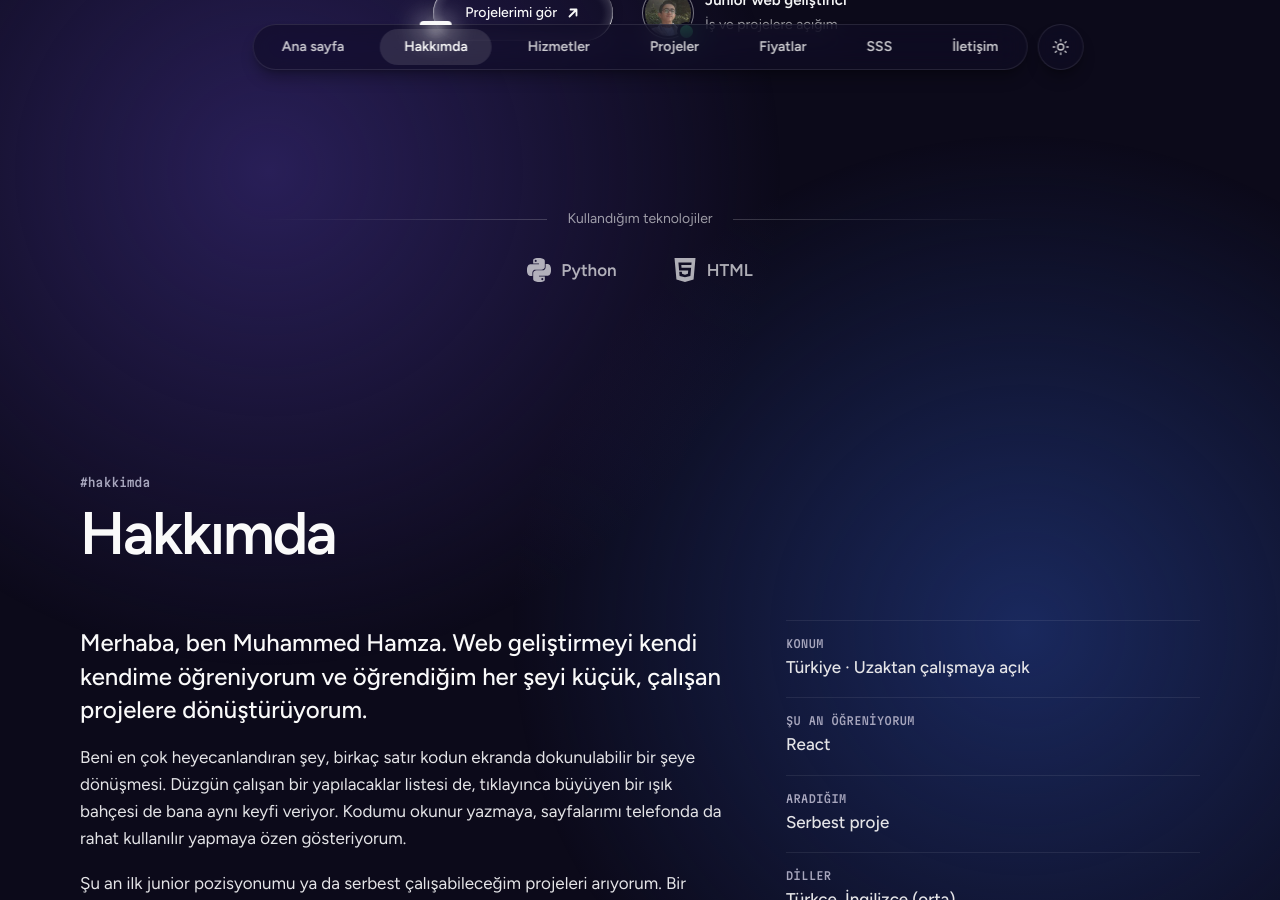
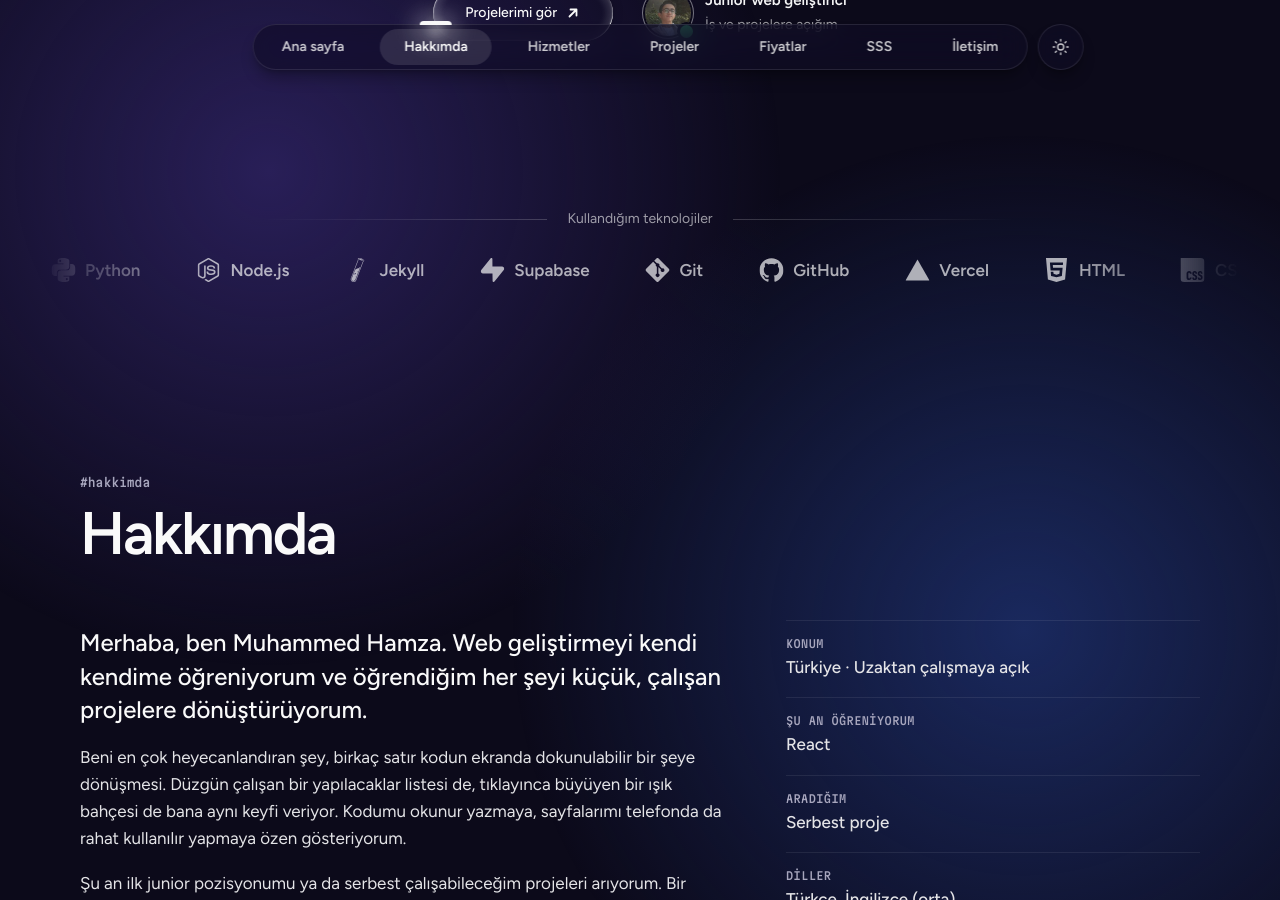
Before and after one commit to MuhammedHmz1453/MuhammedHmz1453.github.io, a Jekyll site: the page built from index.html, in a window 1280 px wide and 900 px high, scrolled down 572 px. Built offline with Jekyll 4.4.1, drawn with Linux system fonts in a browser that asks for light colours.

Commit message:
Kullandığım teknolojiler şeridi güncellendi; Jekyll logosu eklendi
Co-Authored-By: Claude Opus 5.5 <noreply@anthropic.com>
Claude-Session: https://claude.ai/code/session_015cD98G2LMLwpiJcFaBPEqb

```diff
--- a/_data/yetenekler.yml
+++ b/_data/yetenekler.yml
@@ -1,8 +1,24 @@
 aciklama: "Yüzdelik çubuklar yerine dürüst bir sınıflandırma: neyi sağlam bildiğim, neyi kullanarak büyüttüğüm, neye yeni başladığım."
 kok_saldi:
+  - ad: HTML
+    nerede: ''
+  - ad: CSS
+    nerede: ''
+  - ad: JavaScript
+    nerede: ''
   - ad: Python
     nerede: ''
-buyuyor:
-  - ad: HTML
+  - ad: Node.js
     nerede: ''
+  - ad: Jekyll
+    nerede: ''
+  - ad: Supabase
+    nerede: ''
+  - ad: Git
+    nerede: ''
+  - ad: GitHub
+    nerede: ''
+  - ad: Vercel
+    nerede: ''
+buyuyor: []
 filizleniyor: []
```
Also changed, not shown: _data/teknoloji_ikonlari.yml (+1 -0 lines).
